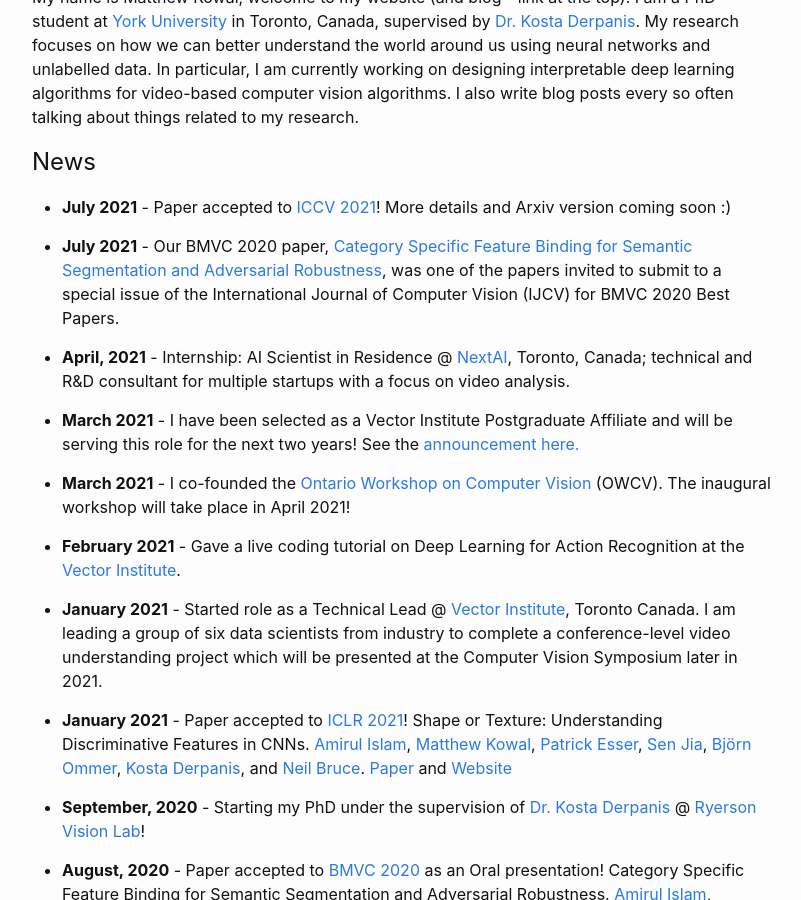
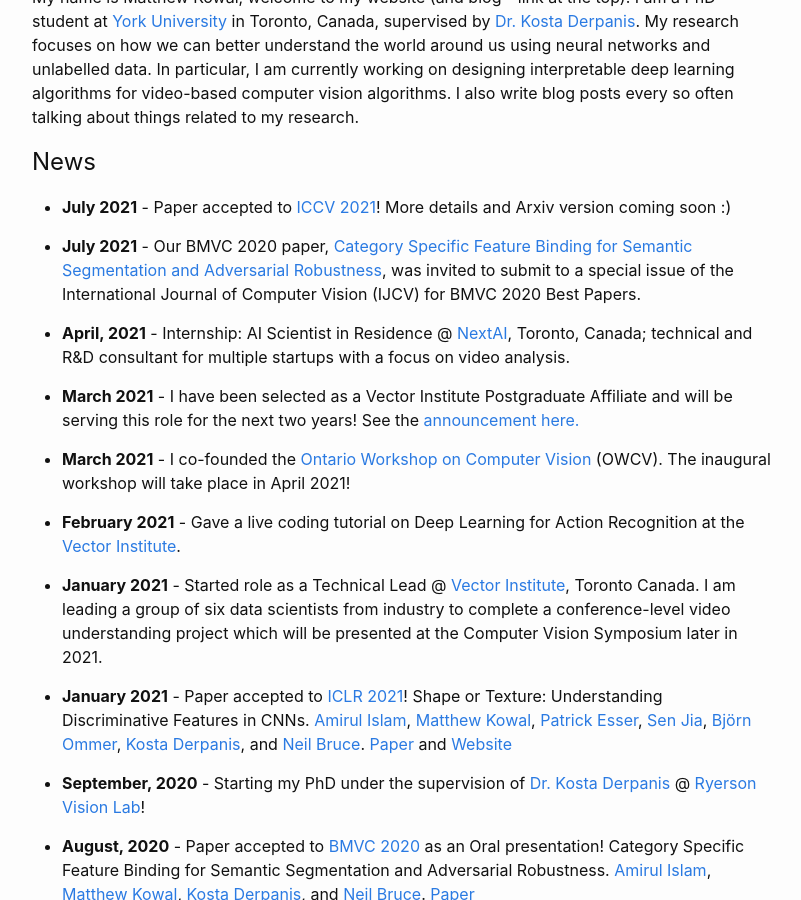
Before and after one commit to MKowal2/MKowal4.github.io, a Jekyll site: the page built from index.md, in a window 1280 px wide and 900 px high, scrolled down 474 px. Shown: the whole window, without its empty margins (238-1039 px from the left). Built offline with Jekyll 4.4.1, drawn with Linux system fonts in a browser that asks for light colours.

Commit message:
Update index.md

```diff
--- a/index.md
+++ b/index.md
@@ -22,7 +22,7 @@ My name is Matthew Kowal, welcome to my website (and blog - link at the top). I
 
 * **July 2021** - Paper accepted to [ICCV 2021](http://iccv2021.thecvf.com/home)! More details and Arxiv version coming soon :)
 
-* **July 2021** - Our BMVC 2020 paper, [Category Specific Feature Binding for Semantic Segmentation and Adversarial Robustness](https://arxiv.org/abs/2008.05667), was one of the papers invited to submit to a special issue of the International Journal of Computer Vision (IJCV) for BMVC 2020 Best Papers.
+* **July 2021** - Our BMVC 2020 paper, [Category Specific Feature Binding for Semantic Segmentation and Adversarial Robustness](https://arxiv.org/abs/2008.05667), was invited to submit to a special issue of the International Journal of Computer Vision (IJCV) for BMVC 2020 Best Papers.
 
 * **April, 2021** - Internship: AI Scientist in Residence @ [NextAI](https://www.nextcanada.com/next-ai/), Toronto, Canada; technical and R&D consultant for multiple startups with a focus on video analysis.
 
```
